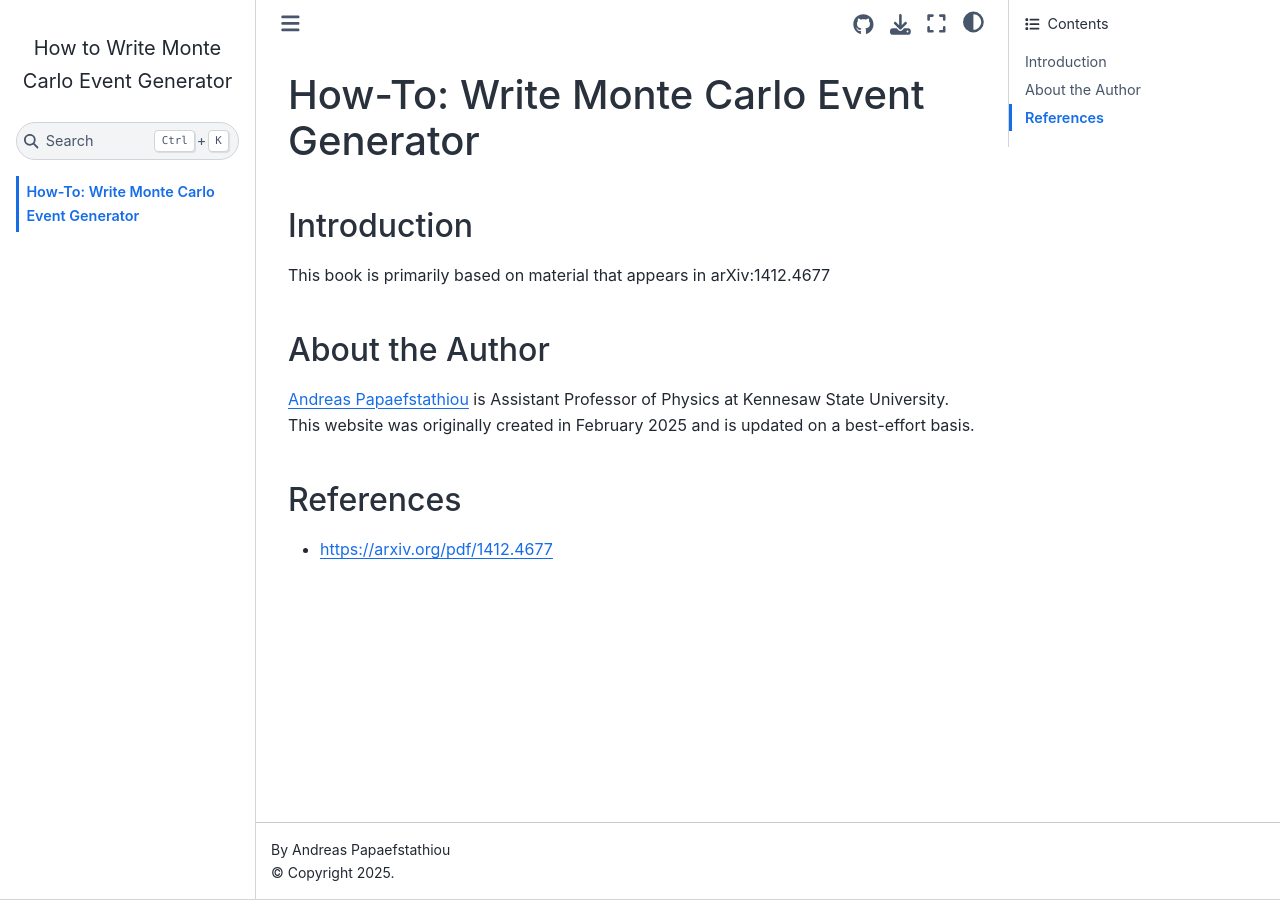
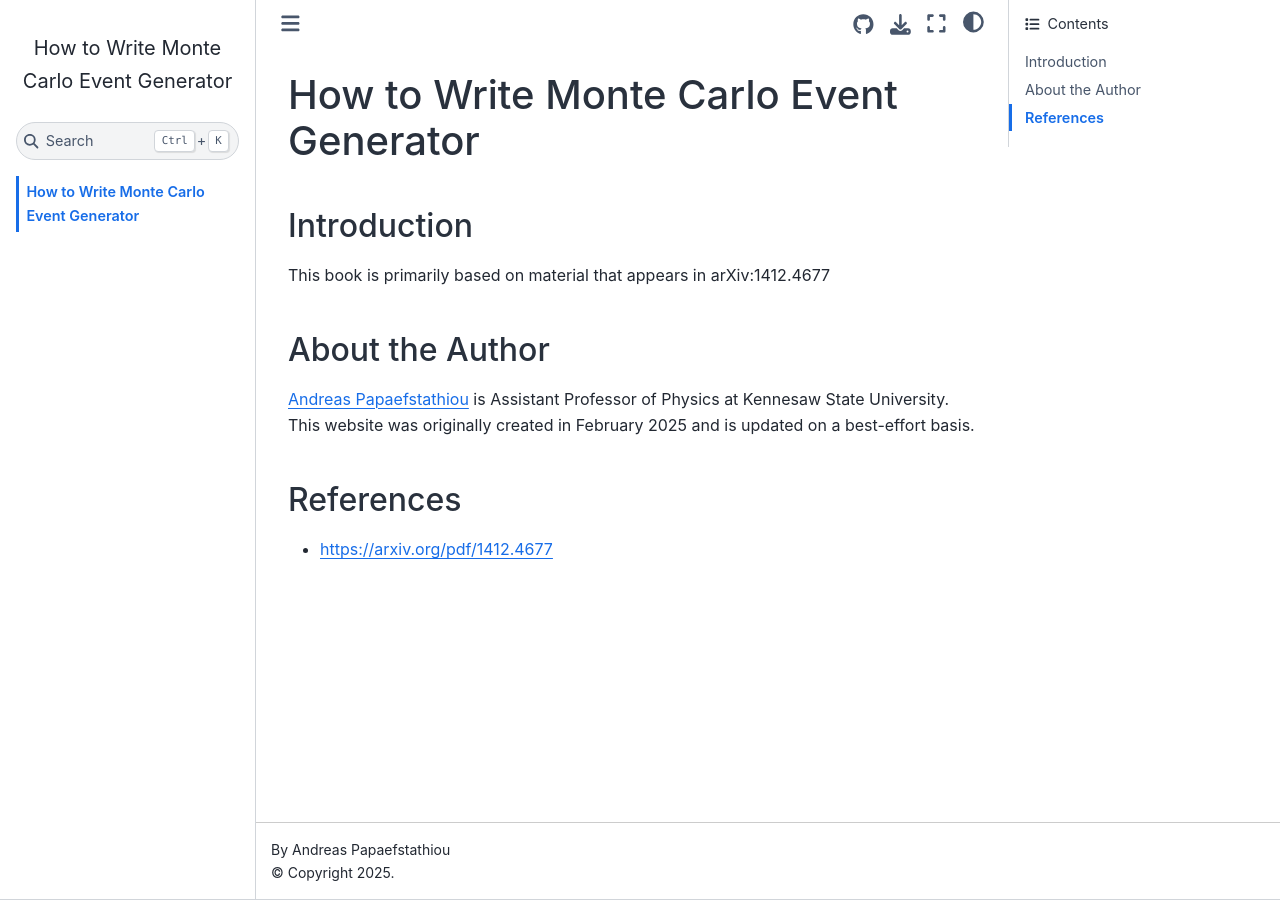
Before and after one commit to apapaefs/mctutorial, a Jupyter Book: the page built from intro.md, in a window 1280 px wide. Built offline with Jupyter Book 1.0.4 settings and Sphinx 7.4.7 and the Sphinx Book theme 1.1.4, drawn with Linux system fonts in a browser that asks for light colours; pages that are not in the unit, such as notebooks, are missing from menus.

Commit message:
changes?

```diff
--- a/intro.md
+++ b/intro.md
@@ -1,4 +1,4 @@
-# How-To: Write Monte Carlo Event Generator
+# How to Write Monte Carlo Event Generator
 
 ## Introduction
 
```
